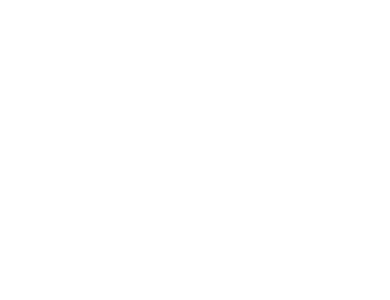
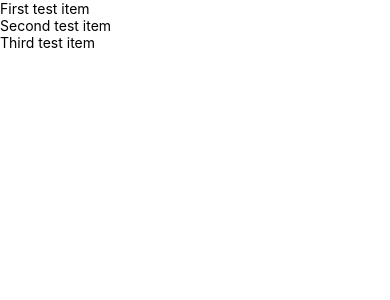
Before and after one commit to DrewDalmedo/TodoReactNative, a React Native app: screen / in a window 390 px wide. Shown: the top 300 px of the page. Built offline with nearby package versions, Linux system fonts and the light colour scheme.

Commit message:
Render TodoItems list

```diff
--- a/App.js
+++ b/App.js
@@ -1,7 +1,11 @@
 import React from 'react'
 
+import TodoItems from './components/TodoItems'
+
 const App = () => {
-
+  return (
+    <TodoItems />
+  )
 }
 
 export default App
```
